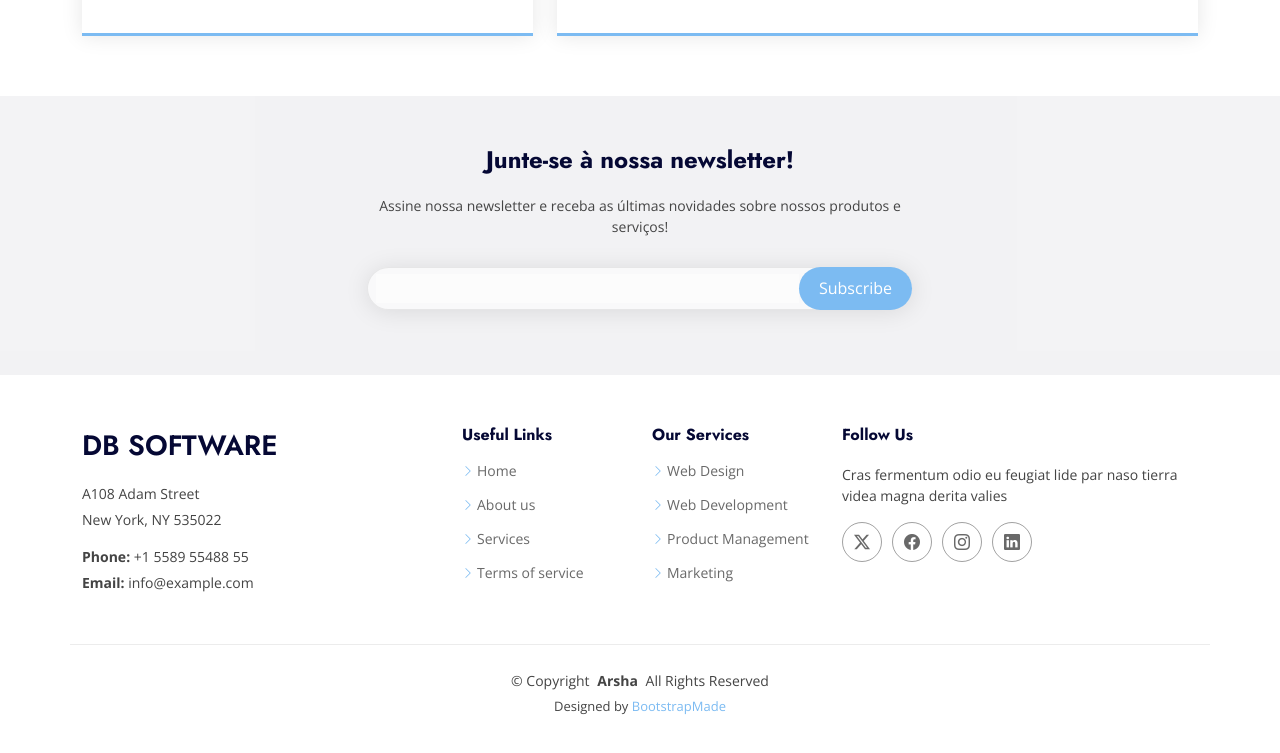
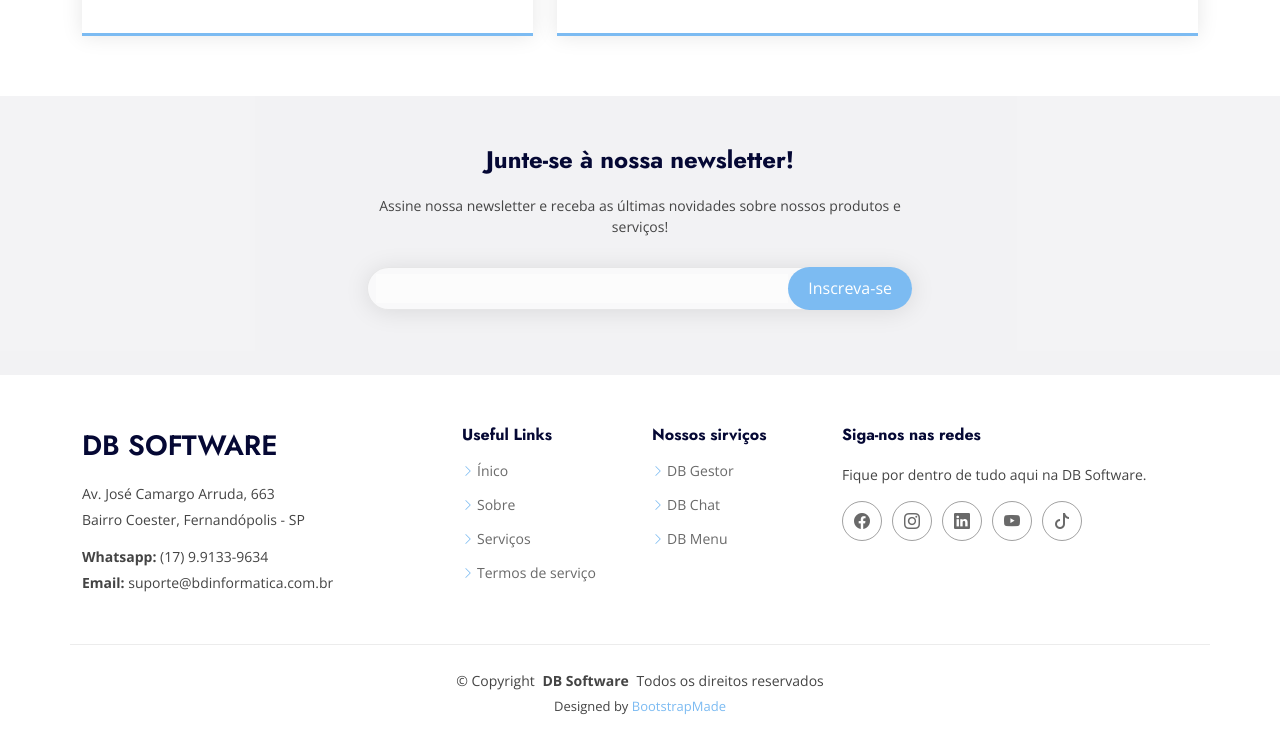
Before and after one commit to RobisonCarvalho/SITE_DB_Software, a plain HTML site: page index.html in a window 1280 px wide. Shown: the part 4909-5662 px from the top of the page. Drawn offline with nearby package versions, Linux system fonts and the light colour scheme.

Commit message:
Atualização de conteúdo 007.03

```diff
--- a/index.html
+++ b/index.html
@@ -438,7 +438,7 @@
                 <i class="bi bi-geo-alt flex-shrink-0"></i>
                 <div>
                   <h3>Endereço</h3>
-                  <p>Av. José Camargo Arruda, 663 - Bairro Coester, Fernandópolis - SP, 15603-009</p>
+                  <p>Av. José Camargo Arruda, 663 - Bairro Coester, Fernandópolis - SP</p>
                 </div>
               </div><!-- End Info Item -->
 
@@ -516,7 +516,7 @@
             <h4>Junte-se à nossa newsletter!</h4>
             <p>Assine nossa newsletter e receba as últimas novidades sobre nossos produtos e serviços!</p>
             <form action="forms/newsletter.php" method="post" class="php-email-form">
-              <div class="newsletter-form"><input type="email" name="email"><input type="submit" value="Subscribe"></div>
+              <div class="newsletter-form"><input type="email" name="email"><input type="submit" value="Inscreva-se"></div>
               <div class="loading">Enviando...</div>
               <div class="error-message"></div>
               <div class="sent-message">Você se inscrevel com sucesso na nossa newsletter, obrigado!</div>
@@ -533,41 +533,41 @@
             <span class="sitename">DB Software</span>
           </a>
           <div class="footer-contact pt-3">
-            <p>A108 Adam Street</p>
-            <p>New York, NY 535022</p>
-            <p class="mt-3"><strong>Phone:</strong> <span>+1 5589 55488 55</span></p>
-            <p><strong>Email:</strong> <span>info@example.com</span></p>
+            <p>Av. José Camargo Arruda, 663</p>
+            <p>Bairro Coester, Fernandópolis - SP</p>
+            <p class="mt-3"><strong>Whatsapp:</strong> <span>(17) 9.9133-9634</span></p>
+            <p><strong>Email:</strong> <span>suporte@bdinformatica.com.br</span></p>
           </div>
         </div>
 
         <div class="col-lg-2 col-md-3 footer-links">
           <h4>Useful Links</h4>
           <ul>
-            <li><i class="bi bi-chevron-right"></i> <a href="#">Home</a></li>
-            <li><i class="bi bi-chevron-right"></i> <a href="#">About us</a></li>
-            <li><i class="bi bi-chevron-right"></i> <a href="#">Services</a></li>
-            <li><i class="bi bi-chevron-right"></i> <a href="#">Terms of service</a></li>
+            <li><i class="bi bi-chevron-right"></i> <a href="#">Ínico</a></li>
+            <li><i class="bi bi-chevron-right"></i> <a href="#">Sobre</a></li>
+            <li><i class="bi bi-chevron-right"></i> <a href="#">Serviços</a></li>
+            <li><i class="bi bi-chevron-right"></i> <a href="#">Termos de serviço</a></li>
           </ul>
         </div>
 
         <div class="col-lg-2 col-md-3 footer-links">
-          <h4>Our Services</h4>
+          <h4>Nossos sirviços</h4>
           <ul>
-            <li><i class="bi bi-chevron-right"></i> <a href="#">Web Design</a></li>
-            <li><i class="bi bi-chevron-right"></i> <a href="#">Web Development</a></li>
-            <li><i class="bi bi-chevron-right"></i> <a href="#">Product Management</a></li>
-            <li><i class="bi bi-chevron-right"></i> <a href="#">Marketing</a></li>
+            <li><i class="bi bi-chevron-right"></i> <a href="#">DB Gestor</a></li>
+            <li><i class="bi bi-chevron-right"></i> <a href="#">DB Chat</a></li>
+            <li><i class="bi bi-chevron-right"></i> <a href="#">DB Menu</a></li>
           </ul>
         </div>
 
         <div class="col-lg-4 col-md-12">
-          <h4>Follow Us</h4>
-          <p>Cras fermentum odio eu feugiat lide par naso tierra videa magna derita valies</p>
+          <h4>Siga-nos nas redes</h4>
+          <p>Fique por dentro de tudo aqui na DB Software. </p>
           <div class="social-links d-flex">
-            <a href=""><i class="bi bi-twitter-x"></i></a>
             <a href=""><i class="bi bi-facebook"></i></a>
             <a href=""><i class="bi bi-instagram"></i></a>
             <a href=""><i class="bi bi-linkedin"></i></a>
+            <a href=""><i class="bi bi-youtube"></i></a>
+            <a href=""><i class="bi bi-tiktok"></i></a>
           </div>
         </div>
 
@@ -575,7 +575,7 @@
     </div>
 
     <div class="container copyright text-center mt-4">
-      <p>© <span>Copyright</span> <strong class="px-1 sitename">Arsha</strong> <span>All Rights Reserved</span></p>
+      <p>© <span>Copyright</span> <strong class="px-1 sitename">DB Software</strong> <span>Todos os direitos reservados</span></p>
       <div class="credits">
         <!-- All the links in the footer should remain intact. -->
         <!-- You can delete the links only if you've purchased the pro version. -->
```
